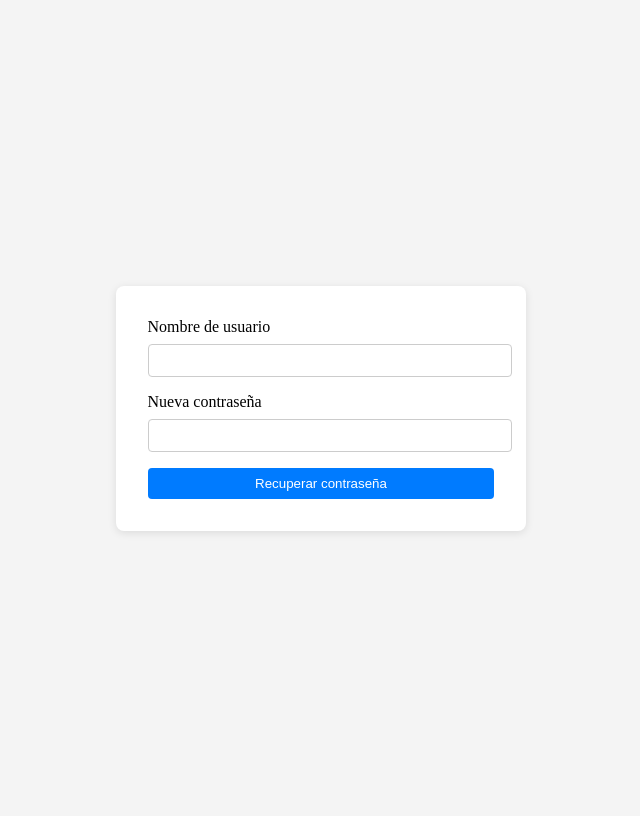
After one commit to Juanca8889/Proyecto-Sena-F.Y, a Flask app: a page that uses frontend/templates/Recuperacion_contraseña.html in a window 1280 px wide. The commit adds this page. Shown: the whole page, without its empty margins (319-959 px from the left). Run offline with Flask 3, Linux system fonts and the light colour scheme.

Commit message:
encuestas y recuperacion de contraseña/actualizacion

```diff
--- a/frontend/App.py
+++ b/frontend/App.py
@@ -14,6 +14,9 @@ from Backend.pedido_compra import GestorCompras
 from Backend.stock_inicial import GestorStock
 from Backend.cliente_domicilio import Cliente
 from Backend.dashboard import dashboard_bp
+from Backend.Recuperacion_contraseña import recuperacion_contraseña
+from Backend.Recuperacion_contraseña import  actualizar_contrasena_usuario
+from Backend.Encuestas import Encuestas
 
 app = Flask(__name__)
 app.secret_key = 'wjson'  # En prod: usa variable de entorno
@@ -333,6 +336,11 @@ def login():
 def olvidaste_contraseña():
     if request.method == 'POST':
         email = request.form.get('email')
+
+        recuperacion = recuperacion_contraseña(email)
+
+        recuperacion.enviar_correo_verificacion()
+
         flash(f"Se ha enviado un correo para restablecer la contraseña a {email}", "info")
         return redirect(url_for('login'))
     return render_template('olvidaste_contraseña.html')
@@ -362,6 +370,7 @@ def register():
 # ==========================================
 @app.route('/admin', endpoint="admin")
 def home():
+
     return render_template('index.html')
 
 @app.route('/Empleado')
@@ -378,6 +387,15 @@ def mostrar_clientes():
     clientes = conexion.mostrar_clientes(orden)
     conexion.cerrar()
     return render_template("Gestion_clientes.html", usuarios=clientes, menu_url=_menu_url())
+
+@app.route("/enviar-encuesta", methods=["POST"])
+def enviar_encuesta():
+    correo = request.form.get("correo")
+    encuesta = Encuestas(correo)
+    encuesta.enviar_correo()
+    if not correo:
+        flash("No se encontró el correo del usuario", "error")
+    return redirect(url_for("clientes"))  # o la ruta de gestión clientes
 
 @app.route("/eliminar_cliente/<int:id_cliente>", methods=["POST"], endpoint="eliminar_cliente")
 def eliminar_cliente(id_cliente):
@@ -566,6 +584,21 @@ def reporte_ventas():
     return render_template("reporteventas.html", ventas=ventas)
 
 # -----------------------
+# Recupeacion de contraseña
+# -----------------------
+
+@app.route("/recuperar_contraseña", methods=["GET", "POST"])
+def recuperar_contraseña():
+    if request.method == 'POST':
+        usuario = request.form.get('usuario')
+        new_password = request.form.get('new-password')
+
+        actualizar_contrasena_usuario(usuario, new_password)
+    else:
+        pass
+    return render_template('Recuperacion_contraseña.html')
+
+# -----------------------
 # EXPORTAR A EXCEL (ejemplo simple)
 # -----------------------
 @app.route("/exportar_excel")
--- /dev/null
+++ b/frontend/static/recuperacion_contraseña.css
@@ -0,0 +1,42 @@
+body {
+            display: flex;
+            height: 100vh;
+            justify-content: center;
+            align-items: center;
+            background: #f4f4f4;
+        }
+
+        .centered-form {
+            background: #fff;
+            padding: 2rem;
+            border-radius: 8px;
+            box-shadow: 0 2px 8px rgba(0, 0, 0, 0.1);
+            min-width: 300px;
+        }
+
+        .centered-form label {
+            display: block;
+            margin-bottom: 0.5rem;
+        }
+
+        .centered-form input {
+            width: 100%;
+            padding: 0.5rem;
+            margin-bottom: 1rem;
+            border: 1px solid #ccc;
+            border-radius: 4px;
+        }
+
+        .centered-form button {
+            width: 100%;
+            padding: 0.5rem;
+            background: #007bff;
+            color: #fff;
+            border: none;
+            border-radius: 4px;
+            cursor: pointer;
+        }
+
+        .centered-form button:hover {
+            background: #0056b3;
+        }
--- /dev/null
+++ b/frontend/templates/Recuperacion_contraseña.html
@@ -0,0 +1,25 @@
+<!DOCTYPE html>
+<html lang="es">
+
+<head>
+    <meta charset="UTF-8">
+    <title>Recuperación de Contraseña</title>
+    <link rel="stylesheet" href="{{ url_for('static', filename='recuperacion_contraseña.css') }}">
+
+</head>
+
+<body>
+    <div class="centered-form">
+        <form method="post">
+            <label for="usuario">Nombre de usuario</label>
+            <input type="text" id="usuario" name="usuario" required>
+
+            <label for="new-password">Nueva contraseña</label>
+            <input type="password" id="new-password" name="new-password" required>
+
+            <button type="submit">Recuperar contraseña</button>
+        </form>
+    </div>
+</body>
+
+</html>
```
Also changed, not shown: frontend/templates/Gestion_Clientes.html (+8 -4 lines).
